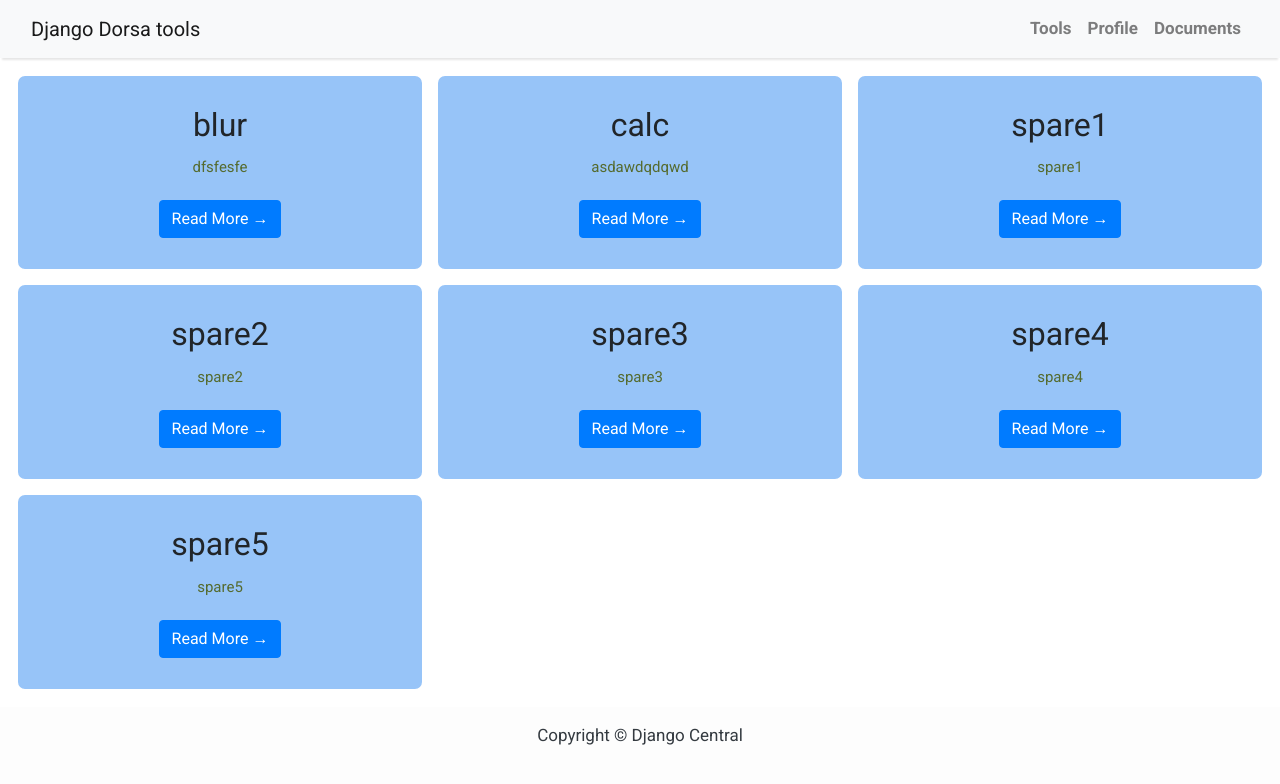
After one commit to Milad-mj22/django_tools, a Django app: page /tools_new/ in a window 1280 px wide. The commit adds this page. Shown: the top 784 px of the page. Run offline with Django 3.2, Linux system fonts and the light colour scheme; a user stored in the database is signed in; data comes from the database, SQL or seed files in the repository; both versions use the stored data as it was after the commit; some libraries are stand-ins or nearby versions.

Commit message:
eddit tools ui

```diff
--- a/users/models.py
+++ b/users/models.py
@@ -1,7 +1,7 @@
 from django.db import models
 from django.contrib.auth.models import User
 from PIL import Image
-
+from django.urls import reverse
 
 # Extending User Model Using a One-To-One Link
 class Profile(models.Model):
@@ -51,6 +51,12 @@ class Post(models.Model):
     def __str__(self):
         return self.title
 
+    def get_absolute_url(self):
+        print(reverse("blog/", kwargs={"slug": self.slug}))
+        # asd
+        return "blog/"+{"slug": self.slug}
+
+
 
 class Tools(models.Model):
     title = models.CharField(max_length=200, unique=True)
--- a/users/templates/users/post_list.html
+++ b/users/templates/users/post_list.html
@@ -39,8 +39,10 @@
                 <div class="card-body">
                     <h2 class="card-title">{{ post.title }}</h2>
                     <p class="card-text text-muted h6">{{ post.author }} | {{ post.created_on}} </p>
+                   <!-- asdada -->
                     <p class="card-text">{{post.content|slice:":200" }}</p>
-                    <a href="{% url 'post_detail' post.slug  %}" class="btn btn-primary">Read More &rarr;</a>
+                    <!-- <a href="{% url 'post_detail' post.slug  %}" class="btn btn-primary">Read More &rarr;</a> -->
+                    <a href="{{ post.get_absolute_url }}" class="btn btn-primary">Read More &rarr;</a>
                 </div>
             </div>
             {% endfor %}
--- /dev/null
+++ b/users/templates/users/tools_new.html
@@ -0,0 +1,70 @@
+{% extends "users/base.html" %}
+{% block title %} Home Page {% endblock title%}
+{% block content %}
+<!-- {% load static %}
+<link href="{% static 'css\index.css' %}" rel="stylesheet"> -->
+
+<!-- <header class="masthead">
+  <div class="overlay"></div>
+  <div class="container">
+      <div class="row">
+          <div class=" col-md-8 col-md-10 mx-auto">
+              <div class="site-heading">
+                  <h3 class=" site-heading my-4 mt-3 text-white"> Welcome to my awesome Blog </h3>
+                  <p class="text-light">We Love Django As much as you do..! &nbsp
+                  </p>
+              </div>
+          </div>
+      </div>
+  </div>
+</header> -->
+
+
+<style>
+    .grid-container {
+    display: grid;
+    grid-template-columns: auto auto auto;
+    background-color: #ffffff;
+    padding: 10px;
+    align-items: center;
+    }
+    .grid-item {
+        background-color: rgba(125, 182, 247, 0.8);
+        border: 8px solid rgb(255, 255, 255);
+        border-radius: 15px;
+        /* border-collapse: separate; */
+        border-spacing: 2px;
+        padding: 10px;
+        font-size: 30px;
+        text-align: center;
+        }
+
+    .card-text{
+        font-size: 15px;
+        color: darkolivegreen;
+    }
+
+    </style>
+
+
+<div class="grid-container">
+
+  <!-- <div class="row"> -->
+    <!--  <div class = "grid-item"> -->
+      <!-- <div class="col-md-10 mt-1">  -->
+          {% for post in tools %}
+          <div class="grid-item">
+            <div class="card-body">
+                <h2 class="card-title">{{ post.title }}</h2>
+                <!-- <p class="card-text text-muted h6"> {{ post.created_on}} </p> -->
+                <p class="card-text">{{post.content|slice:":200" }}</p>
+                <a href="{% url 'post_detail' post.slug  %}" class="btn btn-primary">Read More &rarr;</a>
+            </div>
+          </div>
+          {% endfor %}
+      </div>
+    </div>
+  </div>
+</div>
+
+{%endblock%}
--- a/users/urls.py
+++ b/users/urls.py
@@ -6,6 +6,7 @@ urlpatterns = [
     path('register/', RegisterView.as_view(), name='users-register'),
     path('profile/', profile, name='users-profile'),
     path('tools/',tools, name='tools'),
+    path('tools_new/',tools, name='tools'),
     path('blog/', PostList.as_view(), name='blog'),
     path('<slug:slug>/',PostDetail.as_view(), name='post_detail'),
 ]
--- a/users/views.py
+++ b/users/views.py
@@ -119,9 +119,9 @@ class toolslist(generic.ListView):
 @login_required
 def tools(request):
     # toolslist.as_view()
-    queryset = Tools.objects.filter(status=1).order_by('-created_on')
+    queryset = Tools.objects.filter(status=1).order_by('-title').reverse()
     print('queryset',queryset)
     print('show tools page')
 
     # messages.success(request, 'debugging')
-    return render(request, 'users/tools.html',{'tools':queryset})
+    return render(request, 'users/tools_new.html',{'tools':queryset})
```
Also changed, not shown: users/templates/users/tools.html (+47 -8 lines), db.sqlite3, media/tools_images/icon_help.png (added).
